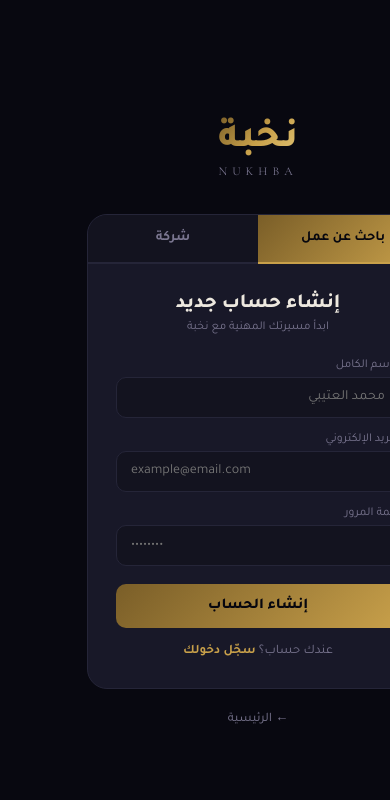
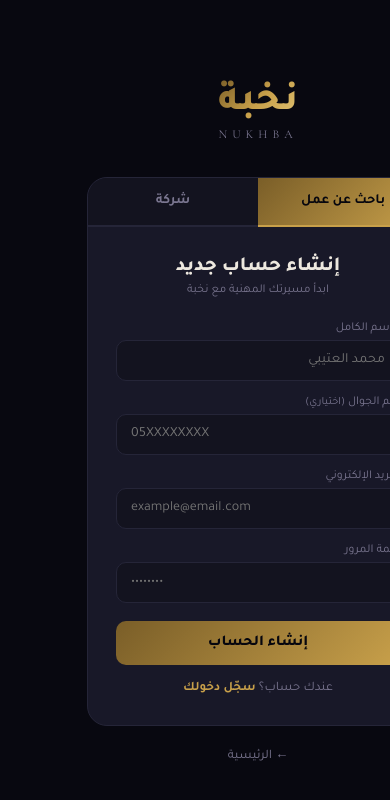
Before and after one commit to alashmori27/nukhba, a Next.js app: page /auth/login in a window 390 px wide. Both pictures are taken after a click on the button "أنشئ حساباً". Shown: the top 800 px of the page. Built offline with nearby package versions, Linux system fonts and the light colour scheme.

Commit message:
add optional phone number for candidates

```diff
--- a/app/auth/login/page.js
+++ b/app/auth/login/page.js
@@ -10,6 +10,7 @@ export default function LoginPage() {
   const [email, setEmail]   = useState('')
   const [password, setPass] = useState('')
   const [name, setName]     = useState('')
+  const [phone, setPhone]   = useState('')
   const [crn, setCrn]       = useState('')
   const [loading, setLoading] = useState(false)
   const [error, setError]   = useState('')
@@ -36,9 +37,9 @@ export default function LoginPage() {
     setLoading(true)
     try {
       const res = await fetch('/api/auth', {
-        method: 'POST',
-        headers: { 'Content-Type': 'application/json' },
-        body: JSON.stringify({ mode, email, password, name, role: tab, crn })
+        method:'POST',
+        headers:{'Content-Type':'application/json'},
+        body: JSON.stringify({ mode, email, password, name, role:tab, crn, phone })
       })
       const data = await res.json()
       if (data.error) { setError(data.error); setLoading(false); return }
@@ -55,7 +56,7 @@ export default function LoginPage() {
     }
   }
 
-  const onKey = e => { if (e.key === 'Enter') handleSubmit() }
+  const onKey = e => { if (e.key==='Enter') handleSubmit() }
 
   return (
     <div style={{ minHeight:'100vh', background:C.bg, display:'flex', flexDirection:'column', alignItems:'center', justifyContent:'center', padding:24, fontFamily:"'Tajawal',sans-serif" }}>
@@ -66,15 +67,17 @@ export default function LoginPage() {
         <div style={{ fontFamily:"'Cormorant Garamond',serif", fontSize:12, letterSpacing:5, color:C.muted, textTransform:'uppercase' }}>Nukhba</div>
       </Link>
 
-      <div style={{ width:'100%', maxWidth:420, background:C.card, border:'1px solid #252538', borderRadius:20, overflow:'hidden' }}>
+      <div style={{ width:'100%', maxWidth:420, background:C.card, border:`1px solid ${C.border}`, borderRadius:20, overflow:'hidden' }}>
+
+        {/* Tab */}
         <div style={{ display:'grid', gridTemplateColumns:'1fr 1fr' }}>
           {[['candidate','باحث عن عمل'],['company','شركة']].map(([val,label]) => (
-            <button key={val} onClick={() => { setTab(val); setError(''); setCrn('') }} style={{
+            <button key={val} onClick={() => { setTab(val); setError(''); setCrn(''); setPhone('') }} style={{
               padding:'15px', fontSize:14, fontWeight:700, cursor:'pointer', border:'none',
               fontFamily:"'Tajawal',sans-serif",
               background: tab===val ? 'linear-gradient(135deg,#7a5e28,#c8a04a)' : C.surface,
               color: tab===val ? '#06060e' : C.muted,
-              borderBottom: `2px solid ${tab===val ? C.gold : C.border}`,
+              borderBottom:`2px solid ${tab===val?C.gold:C.border}`,
             }}>{label}</button>
           ))}
         </div>
@@ -96,10 +99,28 @@ export default function LoginPage() {
                 </label>
                 <input value={name} onChange={e => setName(e.target.value)} onKeyDown={onKey}
                   placeholder={tab==='candidate' ? 'محمد العتيبي' : 'شركة الأمل للتوظيف'}
-                  style={{ width:'100%', background:C.surface, border:'1px solid #252538', borderRadius:10, padding:'11px 14px', color:C.text, fontFamily:"'Tajawal',sans-serif", fontSize:14 }}/>
+                  style={{ width:'100%', background:C.surface, border:`1px solid ${C.border}`, borderRadius:10, padding:'11px 14px', color:C.text, fontFamily:"'Tajawal',sans-serif", fontSize:14 }}/>
               </div>
             )}
 
+            {/* رقم الجوال — للمتقدمين فقط عند التسجيل */}
+            {mode==='register' && tab==='candidate' && (
+              <div>
+                <label style={{ fontSize:12, color:C.muted, marginBottom:5, display:'block' }}>
+                  رقم الجوال <span style={{ color:'#7a7690', fontSize:11 }}>(اختياري)</span>
+                </label>
+                <input
+                  value={phone}
+                  onChange={e => setPhone(e.target.value.replace(/\D/g,'').slice(0,10))}
+                  onKeyDown={onKey}
+                  placeholder="05XXXXXXXX"
+                  dir="ltr"
+                  maxLength={10}
+                  style={{ width:'100%', background:C.surface, border:`1px solid ${C.border}`, borderRadius:10, padding:'11px 14px', color:C.text, fontFamily:"'Tajawal',sans-serif", fontSize:14 }}/>
+              </div>
+            )}
+
+            {/* السجل التجاري للشركات */}
             {mode==='register' && tab==='company' && (
               <div>
                 <label style={{ fontSize:12, color:C.muted, marginBottom:5, display:'block' }}>رقم السجل التجاري</label>
@@ -110,18 +131,9 @@ export default function LoginPage() {
                   placeholder="7XXXXXXXXX"
                   dir="ltr"
                   maxLength={10}
-                  style={{
-                    width:'100%', background:C.surface, fontSize:14,
-                    fontFamily:"'Tajawal',sans-serif",
-                    border:`1px solid ${crn.length>0 && !validateCRN(crn) ? '#c94a4a' : '#252538'}`,
-                    borderRadius:10, padding:'11px 14px', color:C.text
-                  }}/>
-                {crn.length>0 && !validateCRN(crn) && (
-                  <p style={{ fontSize:11, color:'#c94a4a', marginTop:4 }}>يجب أن يبدأ بـ 7 ويتكون من 10 أرقام</p>
-                )}
-                {validateCRN(crn) && (
-                  <p style={{ fontSize:11, color:'#4a9c6e', marginTop:4 }}>✓ رقم السجل صحيح</p>
-                )}
+                  style={{ width:'100%', background:C.surface, border:`1px solid ${crn.length>0&&!validateCRN(crn)?'#c94a4a':C.border}`, borderRadius:10, padding:'11px 14px', color:C.text, fontFamily:"'Tajawal',sans-serif", fontSize:14 }}/>
+                {crn.length>0 && !validateCRN(crn) && <p style={{ fontSize:11, color:'#c94a4a', marginTop:4 }}>يجب أن يبدأ بـ 7 ويتكون من 10 أرقام</p>}
+                {validateCRN(crn) && <p style={{ fontSize:11, color:'#4a9c6e', marginTop:4 }}>✓ رقم السجل صحيح</p>}
               </div>
             )}
 
@@ -129,14 +141,14 @@ export default function LoginPage() {
               <label style={{ fontSize:12, color:C.muted, marginBottom:5, display:'block' }}>البريد الإلكتروني</label>
               <input type="email" value={email} onChange={e => setEmail(e.target.value)} onKeyDown={onKey}
                 placeholder="example@email.com" dir="ltr"
-                style={{ width:'100%', background:C.surface, border:'1px solid #252538', borderRadius:10, padding:'11px 14px', color:C.text, fontFamily:"'Tajawal',sans-serif", fontSize:14 }}/>
+                style={{ width:'100%', background:C.surface, border:`1px solid ${C.border}`, borderRadius:10, padding:'11px 14px', color:C.text, fontFamily:"'Tajawal',sans-serif", fontSize:14 }}/>
             </div>
 
             <div>
               <label style={{ fontSize:12, color:C.muted, marginBottom:5, display:'block' }}>كلمة المرور</label>
               <input type="password" value={password} onChange={e => setPass(e.target.value)} onKeyDown={onKey}
                 placeholder="••••••••" dir="ltr"
-                style={{ width:'100%', background:C.surface, border:'1px solid #252538', borderRadius:10, padding:'11px 14px', color:C.text, fontFamily:"'Tajawal',sans-serif", fontSize:14 }}/>
+                style={{ width:'100%', background:C.surface, border:`1px solid ${C.border}`, borderRadius:10, padding:'11px 14px', color:C.text, fontFamily:"'Tajawal',sans-serif", fontSize:14 }}/>
             </div>
           </div>
 
@@ -145,19 +157,19 @@ export default function LoginPage() {
 
           <button onClick={handleSubmit} disabled={loading} style={{
             width:'100%', marginTop:18, padding:'13px', borderRadius:10, border:'none',
-            background: loading ? '#252538' : 'linear-gradient(135deg,#7a5e28,#c8a04a)',
-            color: loading ? C.muted : '#06060e',
-            fontSize:15, fontWeight:800, cursor: loading ? 'default' : 'pointer',
+            background:loading?C.border:'linear-gradient(135deg,#7a5e28,#c8a04a)',
+            color:loading?C.muted:'#06060e',
+            fontSize:15, fontWeight:800, cursor:loading?'default':'pointer',
             fontFamily:"'Tajawal',sans-serif",
           }}>
-            {loading ? '...' : mode==='login' ? 'تسجيل الدخول' : 'إنشاء الحساب'}
+            {loading?'...':mode==='login'?'تسجيل الدخول':'إنشاء الحساب'}
           </button>
 
           <p style={{ textAlign:'center', marginTop:16, fontSize:13, color:C.muted }}>
-            {mode==='login' ? 'ما عندك حساب؟ ' : 'عندك حساب؟ '}
-            <button onClick={() => { setMode(mode==='login'?'register':'login'); setError(''); setSuccess(''); setCrn('') }}
+            {mode==='login'?'ما عندك حساب؟ ':'عندك حساب؟ '}
+            <button onClick={() => { setMode(mode==='login'?'register':'login'); setError(''); setSuccess(''); setCrn(''); setPhone('') }}
               style={{ background:'none', border:'none', color:C.gold, cursor:'pointer', fontFamily:"'Tajawal',sans-serif", fontSize:13, fontWeight:700 }}>
-              {mode==='login' ? 'أنشئ حساباً' : 'سجّل دخولك'}
+              {mode==='login'?'أنشئ حساباً':'سجّل دخولك'}
             </button>
           </p>
         </div>
```
